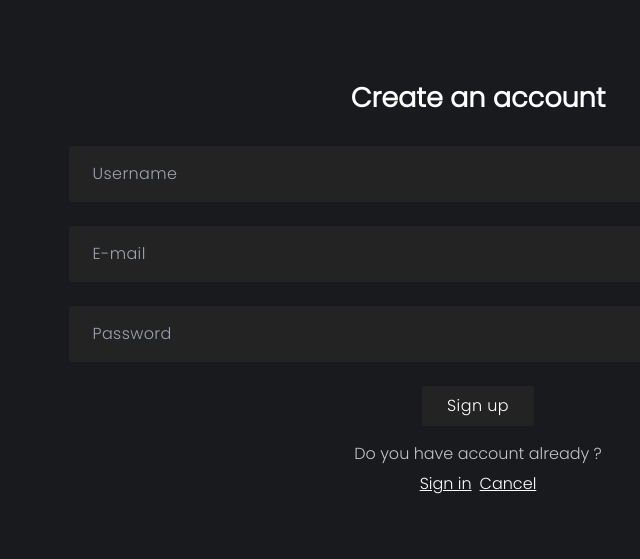
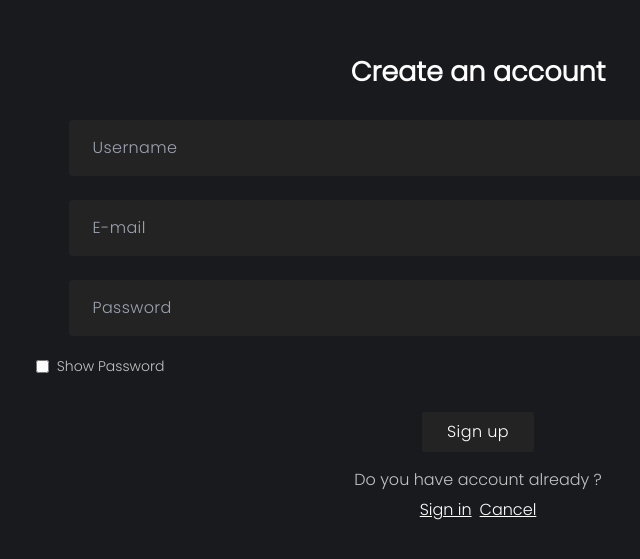
Before and after one commit to vilayat571/safarovacademy.com-frontend, a React (Vite) app: page /signup in a window 1280 px wide. Shown: the part 161-720 px from the top of the page, without its empty margins (162-802 px from the left). Built offline with nearby package versions, Linux system fonts and the light colour scheme.

Commit message:
input optimization

```diff
--- a/src/elements/Admin/Adminlayout.tsx
+++ b/src/elements/Admin/Adminlayout.tsx
@@ -1,7 +1,3 @@
-// logo lazimdir
-// visible invisible
-
-
 import { Link, useNavigate } from "react-router-dom";
 import Logo from "../../atoms/Navbar/Logo";
 import { FontAwesomeIcon } from "@fortawesome/react-fontawesome";
--- a/src/pages/Notfound/Notfound.tsx
+++ b/src/pages/Notfound/Notfound.tsx
@@ -28,7 +28,7 @@ function Notfound() {
               className="-rotate-45 mr-2 text-base"
               icon={faArrowRight}
             />
-            <Link to="/">Go back to overview</Link>
+            <Link to="/">Back to overview</Link>
           </p>
         </div>
       </div>
--- a/src/pages/Signin/Signin.tsx
+++ b/src/pages/Signin/Signin.tsx
@@ -57,6 +57,8 @@ function Signin() {
     };
   });
 
+  const [type, setType] = useState<string>("password");
+
   const loadingPart = (
     <div className="bg-[#000] w-full h-screen flex justify-center items-center">
       {text ? (
@@ -80,7 +82,7 @@ function Signin() {
       )}
       <div className=" text-center flex justify-center  items-center text-black">
         <div className=" relative xl:top-14 lg:top-14 md:top-12 sm:top-10">
-          <p >
+          <p>
             <span className="text-[26px] font-semibold text-white">
               You're welcome!
             </span>
@@ -102,13 +104,22 @@ function Signin() {
 
             <input
               required={true}
-              type="text"
+              type={type}
               id="password"
               placeholder="Password"
               className=" h-13 outline-none rounded text-[#c3c3c3] px-6 text-base p-4 my-2 w-11/12 bg-[#232323]"
               value={form.password}
               onChange={(e) => handleChange(e)}
             />
+
+            <p className="text-left text-sm mt-2 pl-6">
+              <input
+                type="checkbox"
+                onClick={() => setType('text')}
+                className="w-15 mr-1 relative top-[2px]"
+              />
+              <span className="text-[#c3c3c3]"> Show Password </span>
+            </p>
             <br />
             <button className=" w-32 h-12 text-base text-white mt-4 round bg-[#232323]">
               Sign in
--- a/src/pages/Signup/Signup.tsx
+++ b/src/pages/Signup/Signup.tsx
@@ -37,6 +37,8 @@ function Signup() {
   });
 
   const dispatch = useAppDispatch();
+
+  const [type, setType] = useState("password");
 
   const handleChange: HandleChangeSignup = (e) => {
     setForm({ ...form, [e.target.id]: e.target.value });
@@ -138,13 +140,23 @@ function Signup() {
 
               <input
                 required={true}
-                type="text"
+                type={type}
                 id="password"
                 placeholder="Password"
                 className="  h-13 tracking-wide outline-none rounded text-[#c3c3c3] px-6 text-normal p-4 my-3 xl:w-9/12 lg:w-9/12 sm:w-11/12 md:w-10/12 bg-[#232323]"
                 value={form.password}
                 onChange={(e) => handleChange(e)}
               />
+
+              <p className=" xl:mx-20 lg:mx-20 md:mx-20 sm:mx-0 text-left text-sm mt-2 pl-6">
+                <input
+                  type="checkbox"
+                  onClick={() => setType(text)}
+                  className="w-15 mr-1 relative top-[2px]"
+                />
+                <span className="text-[#c3c3c3]"> Show Password </span>
+              </p>
+
               <br />
               <button className=" w-28 h-10 text-normal tracking-wide text-white mt-3 rounded-sm bg-[#232323]">
                 Sign up
--- a/src/pages/Singleblog/Singleblog.tsx
+++ b/src/pages/Singleblog/Singleblog.tsx
@@ -66,7 +66,7 @@ function Singleblog() {
                     to="/blogs"
                     className="text-lg text-[#c3c3c3] font-light tracking-wide leading-9"
                   >
-                    Back to overview{" "}
+                    Back to overview
                     <FontAwesomeIcon
                       className={"-rotate-45"}
                       icon={faArrowRight}
```
